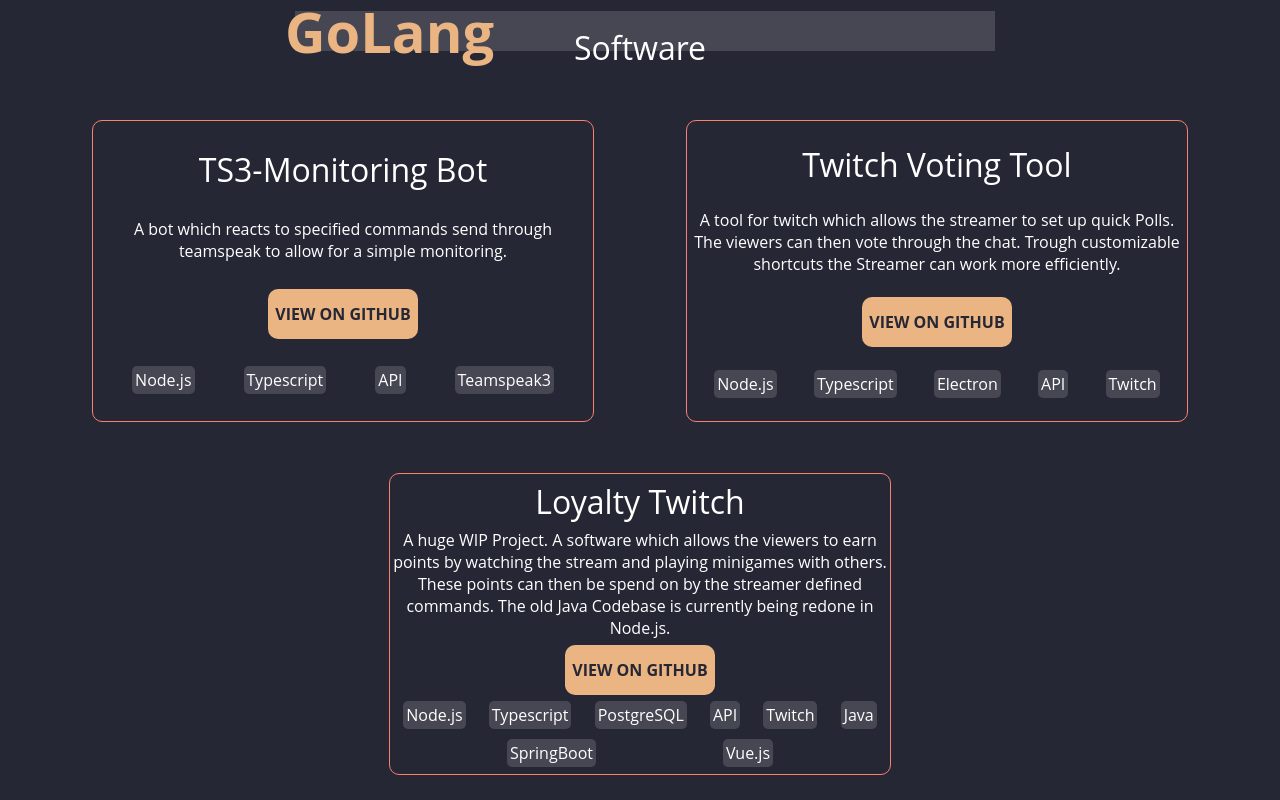
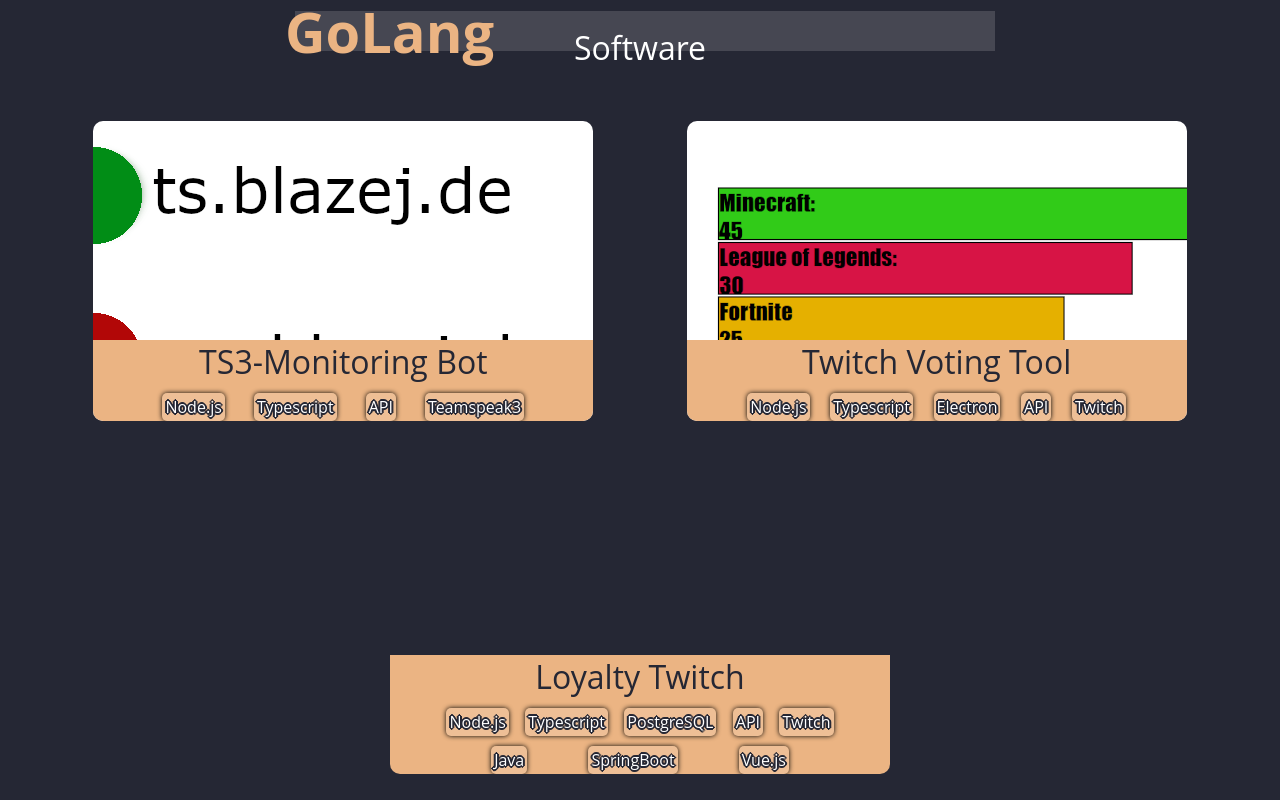
Before and after one commit to Borsche/Portfolio, a Vue app: page / in a window 1280 px wide. Shown: the part 1600-2400 px from the top of the page. Built offline with nearby package versions, Linux system fonts and the light colour scheme.

Commit message:
updated profile view

```diff
--- a/src/assets/colors.scss
+++ b/src/assets/colors.scss
@@ -1,4 +1,7 @@
 $primary-color: #EBB483;
+
+$primary-color-transparent: #ebb48360;
+
 $secondary-color: white;
 $tertiary-color: rgba(255, 255, 255, 0.15);
 $quad-color: #252734;
--- a/src/components/ProjectTile.vue
+++ b/src/components/ProjectTile.vue
@@ -1,7 +1,10 @@
 <template>
-    <div class="project">
-        <h1>{{ title  }}</h1>
-        <div>{{ desc }}</div>
+    <label class="project">
+        <input type="checkbox">
+        <div class="background" :style="{'background-image': `url(${image})`}"/>
+        <div class="project_content">
+            <h1 class="title">{{ title  }}</h1>
+            <div class="desc">{{ desc }}</div>
             <a class="ref" :href="link">VIEW ON GITHUB</a>
             <div class="tags">
                 <span
@@ -12,6 +15,7 @@
                 </span>
             </div>
         </div>
+    </label>
 </template>
 <script>
 export default {
@@ -26,6 +30,10 @@
             default: 'Description'
         },
         link: {
+            type: String,
+            default: ''
+        },
+        image: {
             type: String,
             default: ''
         },
@@ -45,13 +53,65 @@
     border-radius: 10px;
     display: flex;
     flex-direction: column;
-    justify-content: space-evenly;
+    justify-content: flex-end;
+    overflow:hidden;
     position: relative;
+
+    cursor: pointer;
+
+    input[type="checkbox"] {
+        position: absolute;
+        opacity: 0;
+        cursor: pointer;
+        height: 0;
+        width: 0;
+    }
+
+    input[type="checkbox"]:not(:checked) ~ .project_content>.desc,
+    input[type="checkbox"]:not(:checked) ~ .project_content>.ref
+    {
+        display: none;
+    }
+
+    input[type="checkbox"]:not(:checked) ~ .background
+    {
+        filter: none;
+        -webkit-filter: none;
+    }
+
+    :checked {
+        border: 1px solid salmon;
+    }
+
+    .background {
+        height: 100%;
+        width: 100%;
+        position: absolute;
+        background-position-y: center;
+        z-index: 0;
+        filter: blur(6px);
+        -webkit-filter: blur(6px);
+    }
+
+    .project_content {
+        display: flex;
+        flex-direction: column;
         align-items: center;
+        justify-content: space-between;
+        justify-content: flex-end;
+        background-color: $primary-color;
+        z-index: 1;
+        width: 100%;
+        gap: 10px;
+
+        .title, .desc {
+            z-index: 1;
+            color: $quad-color;
+        }
 
         .ref {
             width: 150px;
-        background-color: $primary-color;
+            background-color: $quad-color;
             border-radius: 10px;
             height: 50px;
             display: flex;
@@ -59,6 +119,8 @@
             align-items: center;
             color: $quad-color;
             font-weight: bold;
+            z-index: 1;
+            color: $secondary-color;
         }
 
         .tags {
@@ -68,13 +130,21 @@
             justify-content: space-evenly;
             gap: 10px;
             flex-wrap: wrap;
+            z-index: 1;
 
             .tag {
                 background-color: $tertiary-color;
+                text-shadow: 2px 0 $quad-color, -2px 0 $quad-color, 0 2px $quad-color, 0 -2px $quad-color,
+                1px 1px $quad-color, -1px -1px $quad-color, 1px -1px $quad-color, -1px 1px $quad-color;
+                box-shadow: 0px 0px 5px 0px rgba(0,0,0,1);
+                -webkit-box-shadow: 0px 0px 5px 0px rgba(0,0,0,1);
+                -moz-box-shadow: 0px 0px 5px 0px rgba(0,0,0,1);
+                box-shadow: 1px 1px 1px 1px solid;
                 border-radius: 5px;
                 width: unset;
                 padding: 3px;
                 bottom: 0px;
+            }
         }
     }
 }
@@ -83,11 +153,9 @@
     .project {
     height: 300px;
     width: 500px;
-    border: 1px solid salmon;
     border-radius: 10px;
     display: flex;
     flex-direction: column;
-    justify-content: space-evenly;
     position: relative;
     align-items: center;
 
--- a/src/components/SoftwareProfile.vue
+++ b/src/components/SoftwareProfile.vue
@@ -6,12 +6,14 @@
             desc="A bot which reacts to specified commands send through teamspeak to allow for a simple monitoring."
             link="https://github.com/Borsche/teamspeak-monitoring-bot"
             :tags="['Node.js', 'Typescript', 'API', 'Teamspeak3']"
+            :image="require('../assets/projects/Teamspeak.png')"
         />
         <ProjectTile
             title="Twitch Voting Tool"
             desc="A tool for twitch which allows the streamer to set up quick Polls. The viewers can then vote through the chat. Trough customizable shortcuts the Streamer can work more efficiently."
-            link="https://github.com/Borsche/teamspeak-monitoring-bot"
+            link="https://github.com/Borsche/Twitch-VoteCounter"
             :tags="['Node.js', 'Typescript', 'Electron', 'API', 'Twitch']"
+            :image="require('../assets/projects/TwitchVoting.png')"
         />
         <ProjectTile
             title="Loyalty Twitch"
```
Also changed, not shown: src/assets/projects/Teamspeak.png (added), src/assets/projects/TwitchVoting.png (added). Lines whose indentation alone changed are shown as unchanged.
